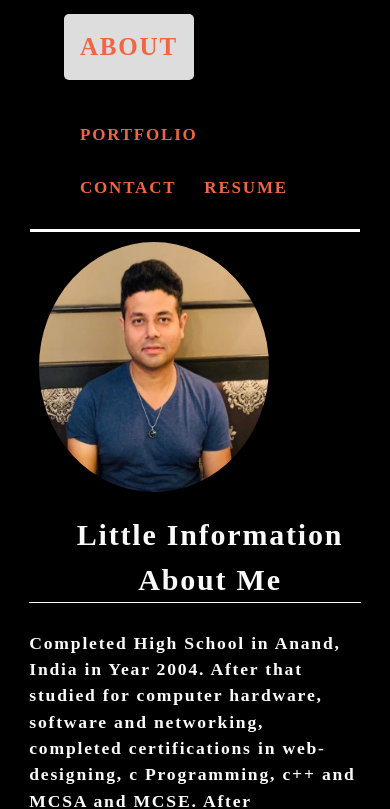
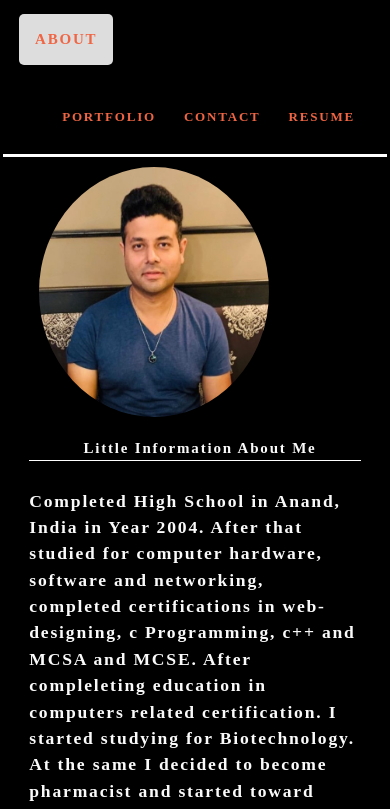
Before and after one commit to miraj00/react-spa-portfolio, a React (Create React App) app: page /#/about in a window 390 px wide. Shown: the top 809 px of the page. Built offline with nearby package versions, Linux system fonts and the light colour scheme.

Commit message:
media query added

```diff
--- a/src/style.css
+++ b/src/style.css
@@ -136,3 +136,78 @@
   object-fit: cover;
 
 }
+
+
+@media screen and (max-width: 980px) {
+
+
+
+}
+
+
+@media screen and (max-width: 768px) {
+
+
+
+}
+
+@media screen and (max-width: 575px) {
+
+  .topnav {
+    overflow: auto;
+    padding: 0 2px;
+    min-height: 4vh;
+    background: black;
+    align-items: center;
+    list-style: none;
+    border-bottom: 3px solid White;
+    margin-left: 3px;
+    margin-right: 3px;
+
+    }
+
+    .info-text {
+      font-size: 15px;
+      padding-top: 10px;
+      padding-left: 10px;
+      border-bottom: 1px solid White;
+      text-align: center;
+       }
+
+
+ .grid-container {
+        display: grid;
+        grid-template-columns: 300px;
+
+        grid-gap: 80px;
+
+        padding-top: 30px;
+        padding-bottom: 30px;
+
+
+    }
+
+
+ .gallery__img {
+    width: 200%;
+    height: 70%;
+    object-fit: cover;
+
+      }
+
+
+      .topnav-left {
+        float: left;
+        padding: 14px 16px;
+        font-size: 15px;
+      }
+
+      .topnav-right {
+        float: right;
+        padding: 14px 16px;
+        font-size: 13px;
+        color: black;
+      }
+
+
+}
```
